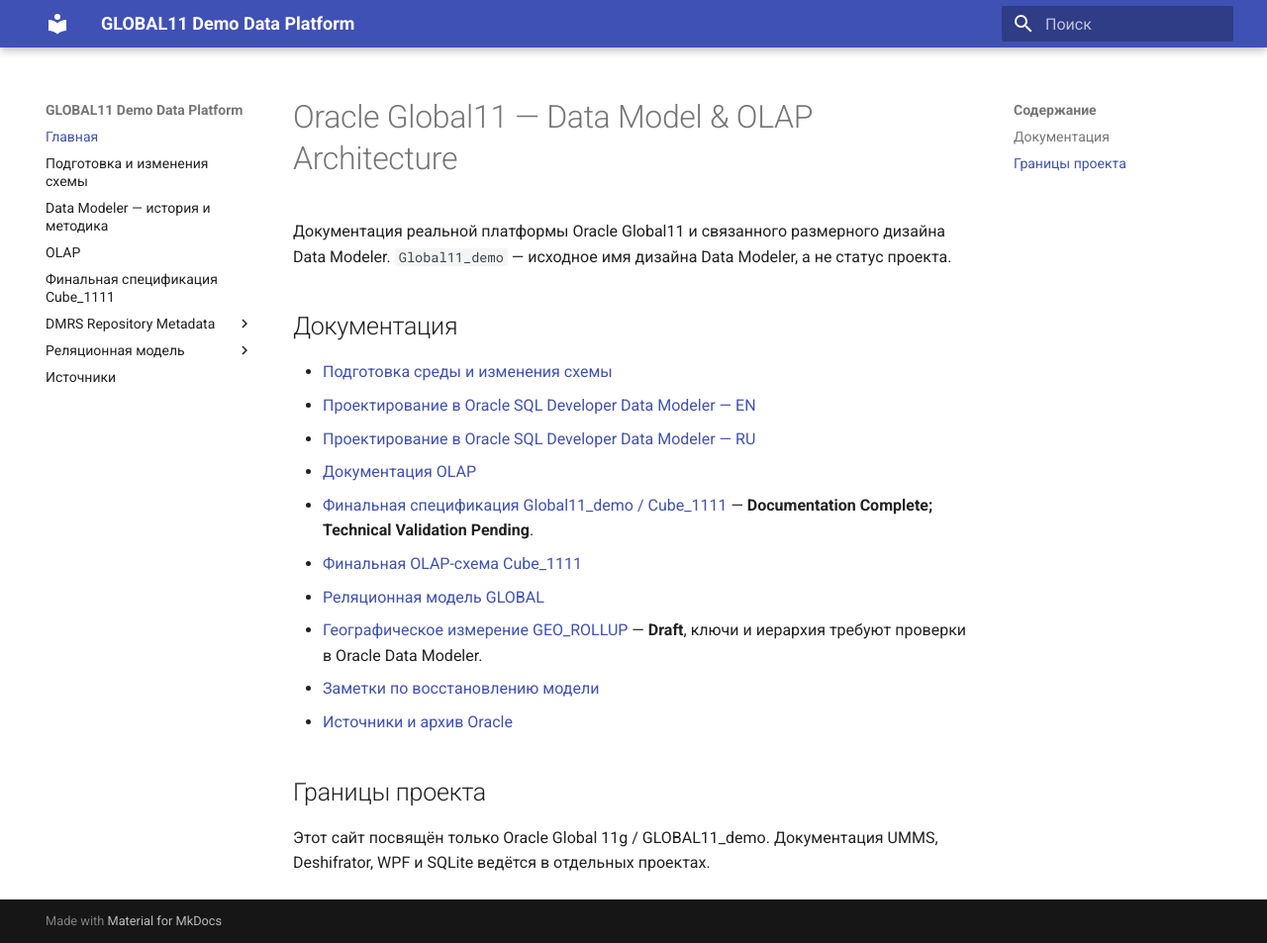
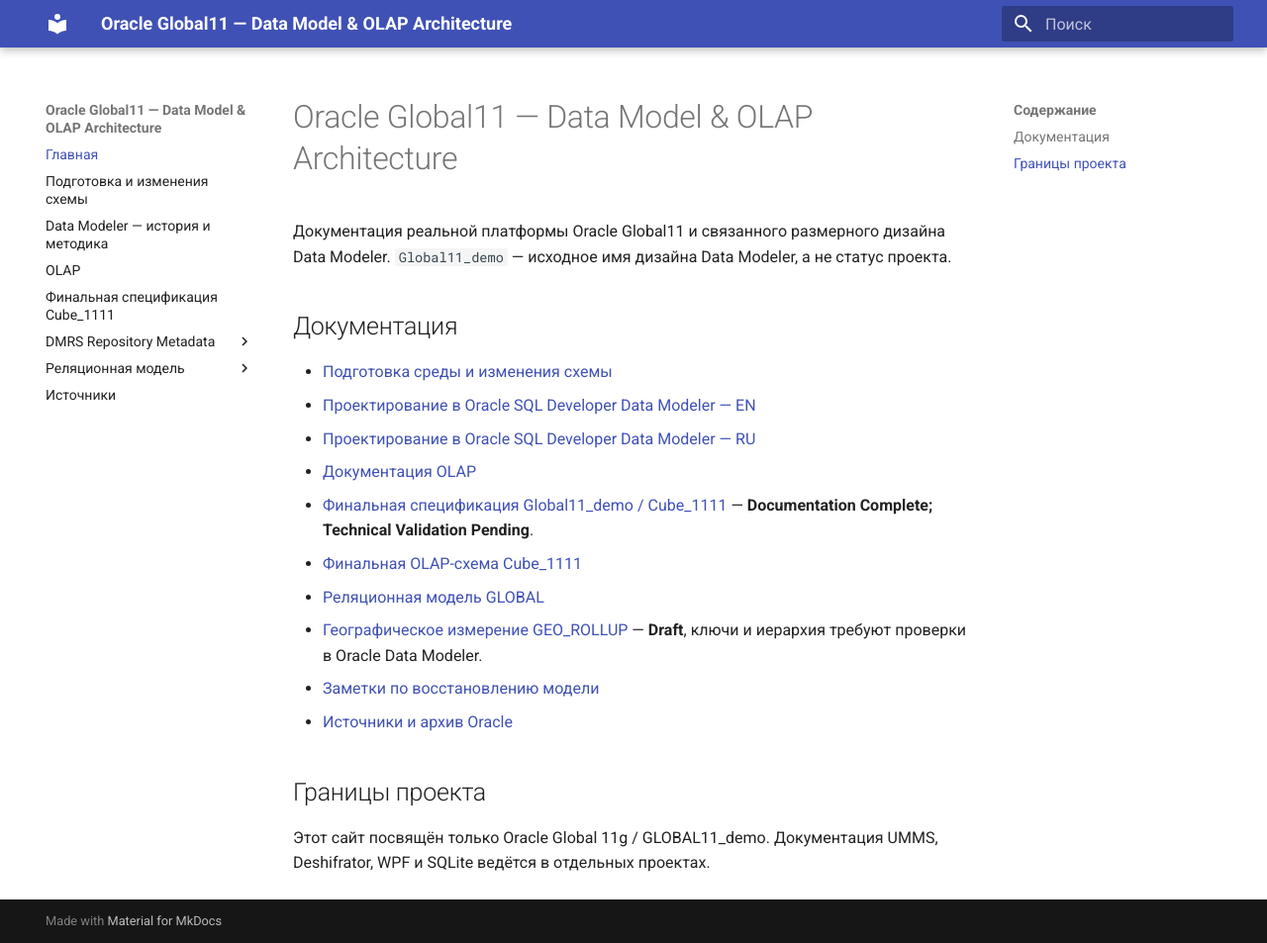
Before and after one commit to ekatmoz88-alt/global11-demo-data-platform, an MkDocs documentation site: the page built from docs/index.md, in a window 1280 px wide and 953 px high. Shown: the whole window at 99% size. Built offline with MkDocs 1.6.1 and Material for MkDocs 9.7.7, drawn with Linux system fonts in a browser that asks for light colours.

Commit message:
docs: use portfolio project name for Global11

```diff
--- a/mkdocs.yml
+++ b/mkdocs.yml
@@ -1,4 +1,4 @@
-site_name: GLOBAL11 Demo Data Platform
+site_name: Oracle Global11 — Data Model & OLAP Architecture
 site_description: Oracle Global 11g relational model and data documentation
 site_url: https://ekatmoz88-alt.github.io/global11-demo-data-platform/
 use_directory_urls: false
```
